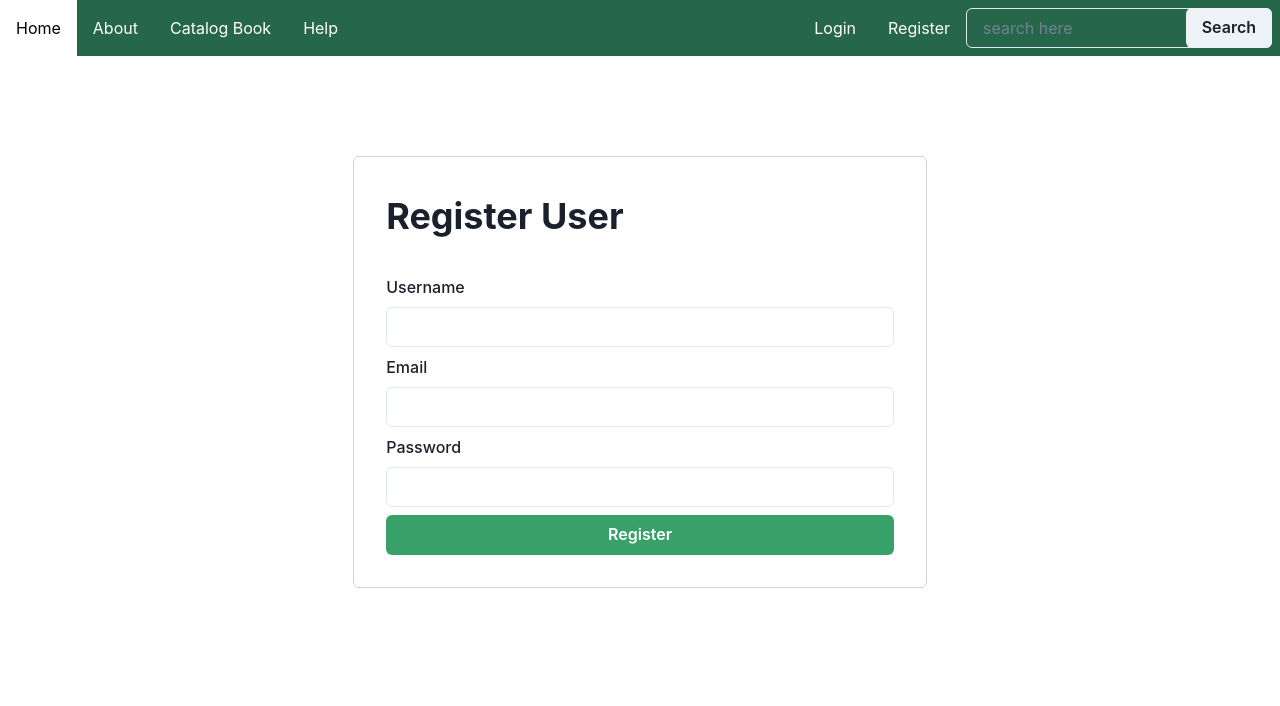
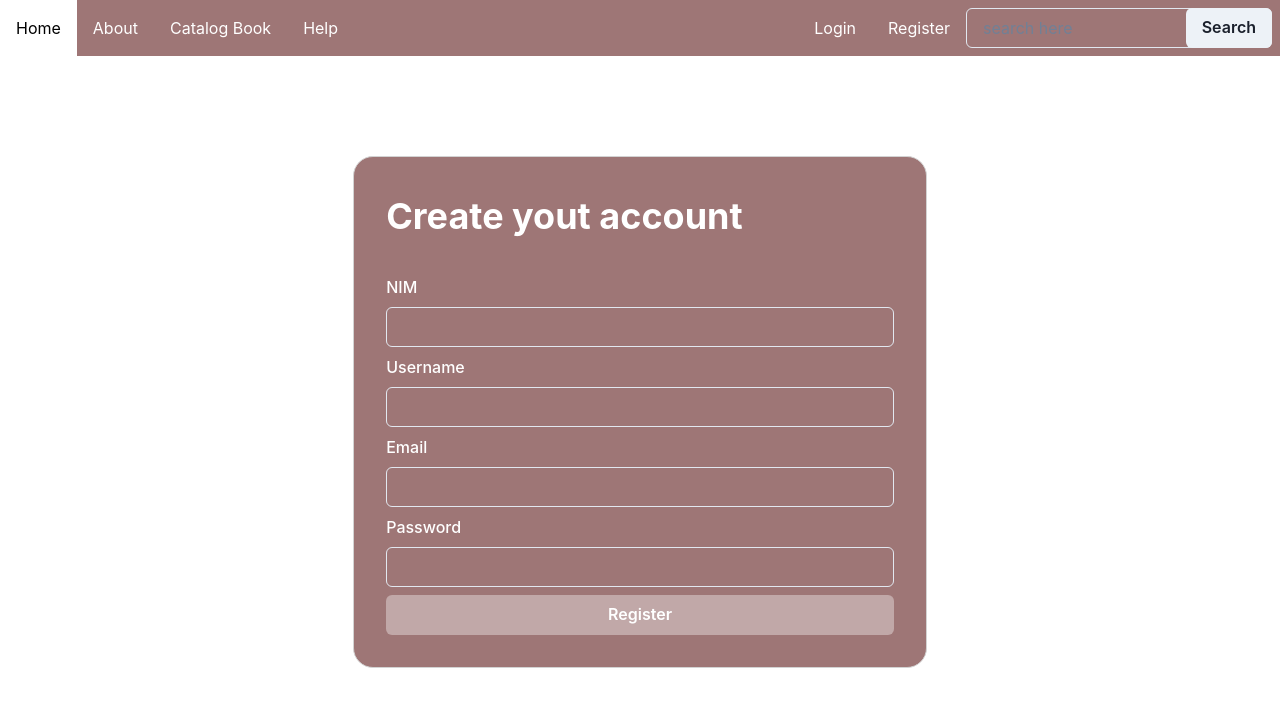
Before and after one commit to dwitap/walkingLibrary-Frontend, a React (Create React App) app in the folder library-app/: page /register in a window 1280 px wide. Shown: the top 706 px of the page. Built offline with nearby package versions, Linux system fonts and the light colour scheme.

Commit message:
login, register

```diff
--- a/library-app/src/App.jsx
+++ b/library-app/src/App.jsx
@@ -6,19 +6,18 @@ import {
     InputGroup,
     Button,
     Input,
-} from "@chakra-ui/react";
-import { Link, Route, Routes } from "react-router-dom";
-import Home from "./pages/Home";
-import LoginPage from "./pages/LoginPage";
-import RegisterPage from "./pages/RegisterPage";
+} from "@chakra-ui/react"
+import { Link, Route, Routes } from "react-router-dom"
+import Home from "./pages/Home"
+import LoginPage from "./pages/LoginPage"
+import RegisterPage from "./pages/RegisterPage"
 
 const App = () => {
     return (
         // {Navbar}
         <>
-      <Box background={"green.700"} pt={"0,5"} pb={"0,5"}>
+            <Box bgColor={"#9E7676"} pt={"0,5"} pb={"0,5"}>
                 <Flex display={"flex"}>
-
                     <Link to="/">
                         <Box
                             p="4"
@@ -27,7 +26,7 @@ const App = () => {
                                 background: "white",
                                 color: "black",
                                 transition: "all 10 00ms ease",
-                cursor: "pointer"
+                                cursor: "pointer",
                             }}
                         >
                             Home
@@ -40,7 +39,7 @@ const App = () => {
                             background: "white",
                             color: "black",
                             transition: "all 1000ms ease",
-              cursor: "pointer"
+                            cursor: "pointer",
                         }}
                     >
                         About
@@ -52,7 +51,7 @@ const App = () => {
                             background: "white",
                             color: "black",
                             transition: "all 1000ms ease",
-              cursor: "pointer"
+                            cursor: "pointer",
                         }}
                     >
                         Catalog Book
@@ -64,38 +63,47 @@ const App = () => {
                             background: "white",
                             color: "black",
                             transition: "all 1000ms ease",
-              cursor: "pointer"
+                            cursor: "pointer",
                         }}
                     >
                         Help
                     </Box>
                     <Spacer />
-            <Box p="4"
+                    <Box
+                        p="4"
                         color="white"
                         _hover={{
                             background: "white",
                             color: "black",
                             transition: "all 1000ms ease",
-              cursor: "pointer"
+                            cursor: "pointer",
                         }}
                     >
                         <Link to="/login">Login</Link>
                     </Box>
-            <Box p="4"
+                    <Box
+                        p="4"
                         color="white"
                         _hover={{
                             background: "white",
                             color: "black",
                             transition: "all 1000ms ease",
-              cursor: "pointer"
-            }}>
+                            cursor: "pointer",
+                        }}
+                    >
                         <Link to="/register">Register</Link>
                     </Box>
                     <Box mr="2" mt="2" mb="2">
-            <InputGroup >
-              <Input placeholder="search here" ></Input>
+                        <InputGroup>
+                            <Input
+                                placeholder="search here"
+                                color={"white"}
+                            ></Input>
                             <InputRightElement width={"2,5 rem"}>
-                <Button _hover={{ background: "white" }} color={"white.300"} >
+                                <Button
+                                    _hover={{ background: "white" }}
+                                    color={"white.300"}
+                                >
                                     Search
                                 </Button>
                             </InputRightElement>
@@ -104,28 +112,13 @@ const App = () => {
                 </Flex>
             </Box>
             <Routes>
-      <Route
-        path="/"
-        element={
-            <Home />
-        }
-        />
-      <Route
-        path="/register"
-        element={
-            <RegisterPage/>
-        }
-        />
-      <Route
-        path="/login"
-        element={
-            <LoginPage/>
-        }
-        />
+                <Route path="/" element={<Home />} />
+                <Route path="/register" element={<RegisterPage />} />
+                <Route path="/login" element={<LoginPage />} />
             </Routes>
         </>
         //   {/* navbar */}
-  );
-};
+    )
+}
 
-export default App;
+export default App
--- a/library-app/src/pages/LoginPage.jsx
+++ b/library-app/src/pages/LoginPage.jsx
@@ -23,31 +23,40 @@ import {
 
     const formik = useFormik({
         initialValues: {
-        username: "",
+            usernameOrEmail: "",
             password: "",
         },
-      onSubmit: async (values) => {
+        onSubmit: async ({ usernameOrEmail, password }) => {
             try {
-          const response = await axiosInstance.get("/users", {
-            params: {
-              username: values.username,
-              password: values.password,
-            },
+                const response = await axiosInstance.post("/user/login", {
+                    usernameOrEmail,
+                    password,
                 })
 
-          if (!response.data.length) {
-            toast({ title: "Credentials don't match", status: "error" })
-            return
-          }
+                dispatch(
+                    login({
+                        username: response.data.data.username,
+                        email: response.data.data.email,
+                        id: response.data.data.id,
+                    })
+                )
 
-          localStorage.setItem("auth_data", response.data[0].id)
-          dispatch(login(response.data[0]))
+                toast({
+                    status: "success",
+                    title: "Login success",
+                    description: response.data.message,
+                })
             } catch (err) {
                 console.log(err)
+                toast({
+                    status: "error",
+                    title: "Login failed",
+                    description: err.response.data.message,
+                })
             }
         },
         validationSchema: Yup.object({
-        username: Yup.string().required().min(3),
+            usernameOrEmail: Yup.string().required().min(3),
             password: Yup.string().required(),
         }),
         validateOnChange: false,
@@ -61,21 +70,32 @@ import {
     return (
         <Box>
             <Container>
-          <Box p="8" borderRadius="6px" border="solid 1px lightgrey" marginTop="140px">
+                <Box
+                    p="8"
+                    borderRadius="20px"
+                    border="solid 1px lightgrey"
+                    marginTop="100px"
+                    bgColor={"#9E7676"}
+                    color={"white"}
+                >
                     <Text fontWeight="bold" fontSize="4xl" mb="8">
-              Login User
+                        Member
                     </Text>
 
                     <form onSubmit={formik.handleSubmit}>
                         <Stack>
-                <FormControl isInvalid={formik.errors.username}>
-                  <FormLabel>Username</FormLabel>
+                            <FormControl
+                                isInvalid={formik.errors.usernameOrEmail}
+                            >
+                                <FormLabel>Username or Email</FormLabel>
                                 <Input
-                    value={formik.values.username}
-                    name="username"
+                                    value={formik.values.usernameOrEmail}
+                                    name="usernameOrEmail"
                                     onChange={formChangeHandler}
                                 />
-                  <FormErrorMessage>{formik.errors.username}</FormErrorMessage>
+                                <FormErrorMessage>
+                                    {formik.errors.usernameOrEmail}
+                                </FormErrorMessage>
                             </FormControl>
                             <FormControl isInvalid={formik.errors.password}>
                                 <FormLabel>Password</FormLabel>
@@ -85,9 +105,11 @@ import {
                                     onChange={formChangeHandler}
                                     type="password"
                                 />
-                  <FormErrorMessage>{formik.errors.password}</FormErrorMessage>
+                                <FormErrorMessage>
+                                    {formik.errors.password}
+                                </FormErrorMessage>
                             </FormControl>
-                <Button type="submit" colorScheme="green">
+                            <Button type="submit" colorScheme="whiteAlpha">
                                 Login
                             </Button>
                         </Stack>
--- a/library-app/src/pages/RegisterPage.jsx
+++ b/library-app/src/pages/RegisterPage.jsx
@@ -11,7 +11,6 @@ import {
     useToast,
 } from "@chakra-ui/react"
 import { useFormik } from "formik"
-  import * as Yup from "yup"
 import { axiosInstance } from "../api"
 
 const RegisterPage = () => {
@@ -19,64 +18,34 @@ import {
 
     const formik = useFormik({
         initialValues: {
+            NIM: "",
             username: "",
             email: "",
             password: "",
         },
-      onSubmit: async (values) => {
+        onSubmit: async ({ NIM, username, email, password }) => {
             try {
-          // 1. Email unique
-          // 2. Username unique
-          const emailResponse = await axiosInstance.get("/users", {
-            params: {
-              email: values.email,
-            },
+                const response = await axiosInstance.post("/user/register", {
+                    NIM,
+                    username,
+                    email,
+                    password,
                 })
-
-          if (emailResponse.data.length) {
-            toast({ title: "Email has already been used", status: "error" })
-            return
-          }
-
-          const usernameResponse = await axiosInstance.get("/users", {
-            params: {
-              username: values.username,
-            },
-          })
-
-          if (usernameResponse.data.length) {
-            toast({ title: "Username has already been used", status: "error" })
-            return
-          }
-
-          let newUser = {
-            username: values.username,
-            email: values.email,
-            password: values.password,
-            role: "user",
-            profile_picture: "",
-          }
-
-          await axiosInstance.post("/users", newUser)
 
                 toast({
                     title: "Registration successful",
+                    description: response.data.message,
                     status: "success",
                 })
             } catch (err) {
+                toast({
+                    title: "Registration failed",
+                    description: err.response.data.message,
+                    status: "error",
+                })
                 console.log(err)
             }
         },
-      validationSchema: Yup.object({
-        username: Yup.string().required().min(3),
-        email: Yup.string().required().email(),
-        password: Yup.string()
-          .required()
-          .matches(
-            /^(?=.*[a-z])(?=.*[A-Z])(?=.*[0-9])(?=.*[!@#\$%\^&\*])(?=.{8,})/,
-            "Must Contain 8 Characters, One Uppercase, One Lowercase, One Number and One Special Case Character"
-          ),
-      }),
         validateOnChange: false,
     })
 
@@ -88,13 +57,31 @@ import {
     return (
         <Box>
             <Container>
-          <Box p="8" borderRadius="6px" border="solid 1px lightgrey" marginTop="100px">
+                <Box
+                    p="8"
+                    borderRadius="20px"
+                    border="solid 1px lightgrey"
+                    marginTop="100px"
+                    bgColor={"#9E7676"}
+                    color={"white"}
+                >
                     <Text fontWeight="bold" fontSize="4xl" mb="8">
-              Register User
+                        Create yout account
                     </Text>
 
                     <form onSubmit={formik.handleSubmit}>
                         <Stack>
+                            <FormControl isInvalid={formik.errors.NIM}>
+                                <FormLabel>NIM</FormLabel>
+                                <Input
+                                    value={formik.values.NIM}
+                                    name="NIM"
+                                    onChange={formChangeHandler}
+                                />
+                                <FormErrorMessage>
+                                    {formik.errors.NIM}
+                                </FormErrorMessage>
+                            </FormControl>
                             <FormControl isInvalid={formik.errors.username}>
                                 <FormLabel>Username</FormLabel>
                                 <Input
@@ -102,7 +89,9 @@ import {
                                     name="username"
                                     onChange={formChangeHandler}
                                 />
-                  <FormErrorMessage>{formik.errors.username}</FormErrorMessage>
+                                <FormErrorMessage>
+                                    {formik.errors.username}
+                                </FormErrorMessage>
                             </FormControl>
                             <FormControl isInvalid={formik.errors.email}>
                                 <FormLabel>Email</FormLabel>
@@ -112,7 +101,9 @@ import {
                                     onChange={formChangeHandler}
                                     type="email"
                                 />
-                  <FormErrorMessage>{formik.errors.email}</FormErrorMessage>
+                                <FormErrorMessage>
+                                    {formik.errors.email}
+                                </FormErrorMessage>
                             </FormControl>
                             <FormControl isInvalid={formik.errors.password}>
                                 <FormLabel>Password</FormLabel>
@@ -122,9 +113,11 @@ import {
                                     onChange={formChangeHandler}
                                     type="password"
                                 />
-                  <FormErrorMessage>{formik.errors.password}</FormErrorMessage>
+                                <FormErrorMessage>
+                                    {formik.errors.password}
+                                </FormErrorMessage>
                             </FormControl>
-                <Button type="submit" colorScheme="green">
+                            <Button type="submit" colorScheme="whiteAlpha">
                                 Register
                             </Button>
                         </Stack>
```
Also changed, not shown: library-app/src/index.js (+12 -12 lines), library-app/src/pages/Home.jsx (+24 -9 lines). Lines whose indentation alone changed are shown as unchanged.
